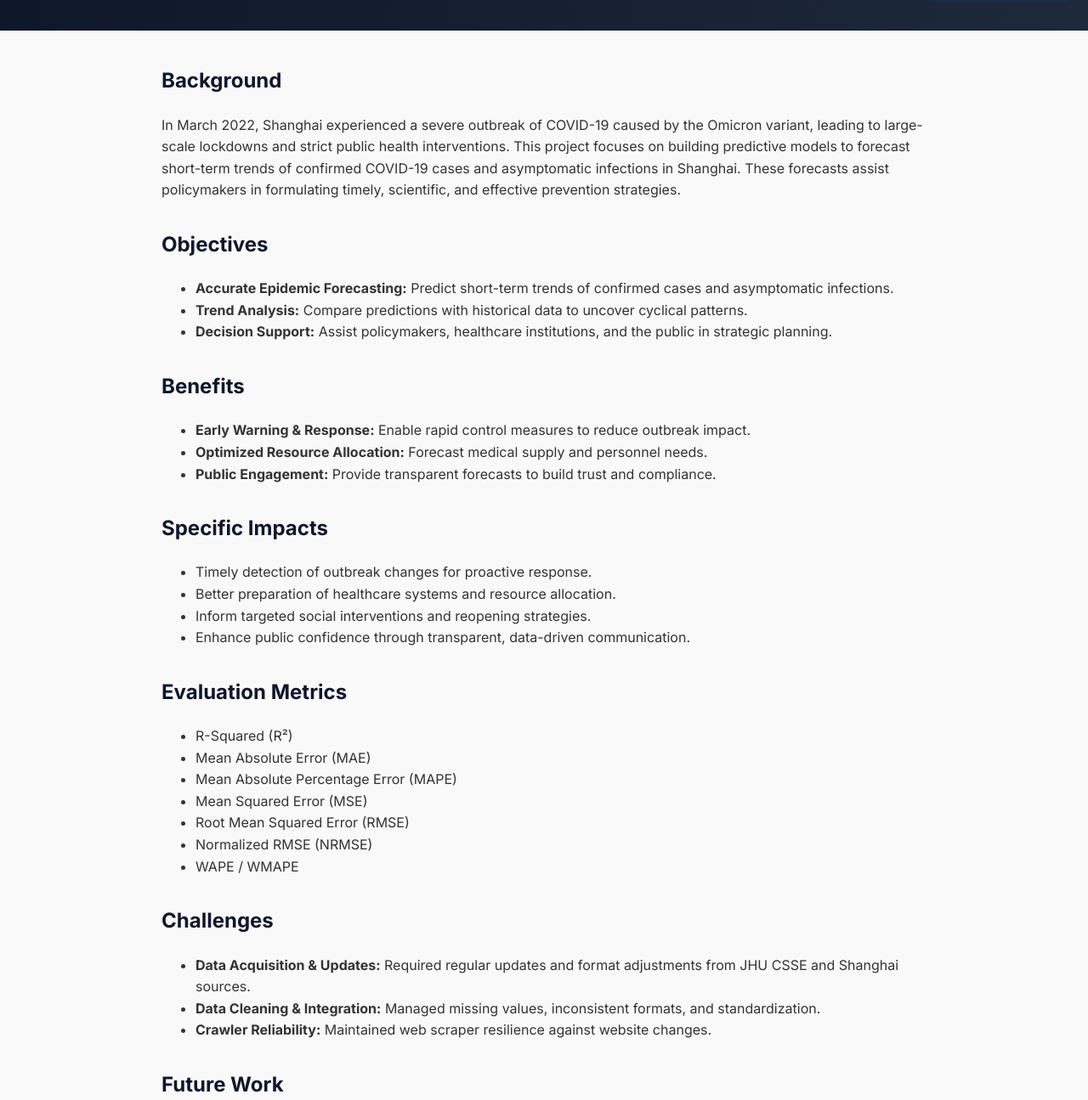
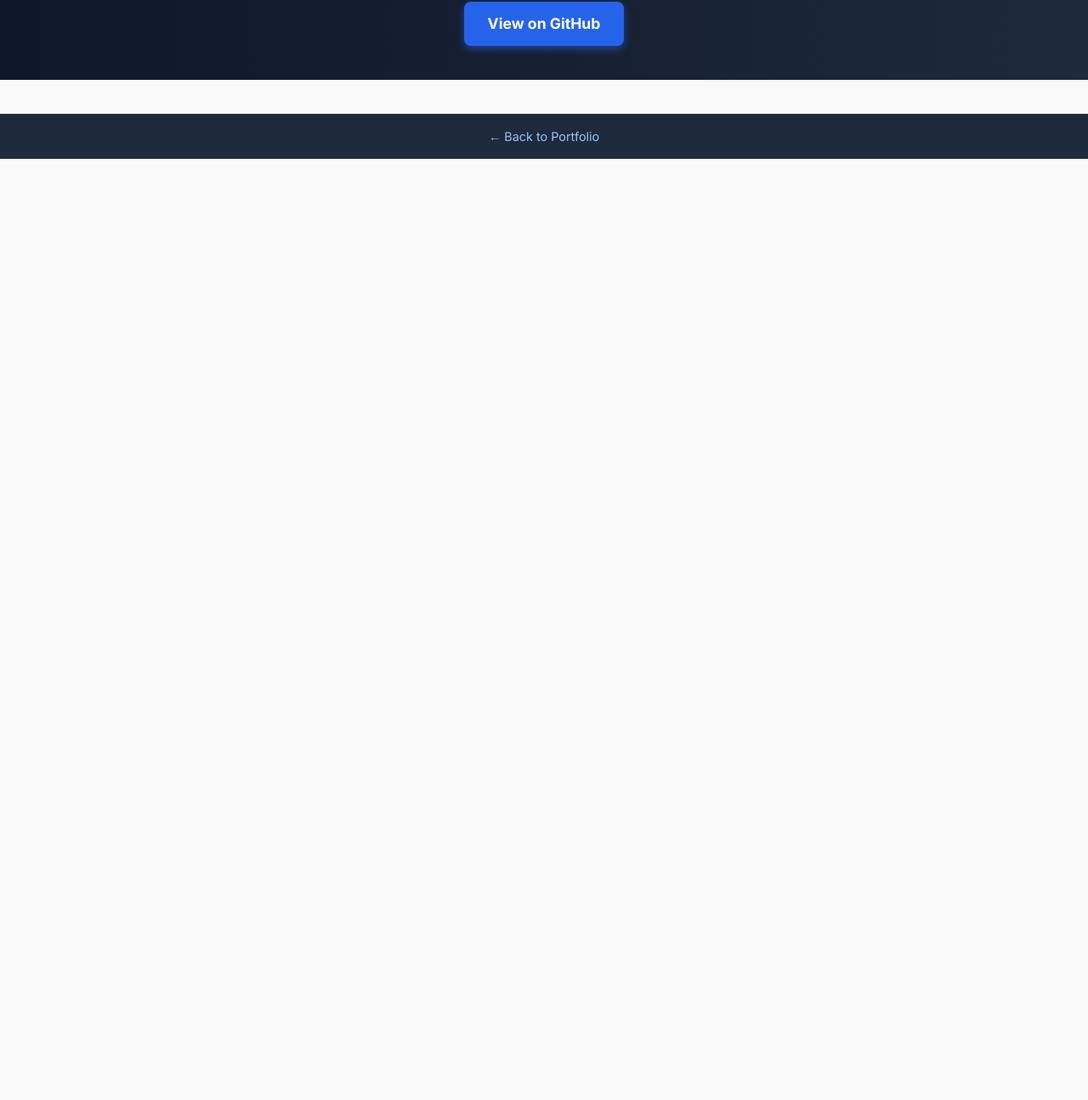
Before and after one commit to snw16/portfolio, a plain HTML site: page projects/shanghai_covid_forecast/index.html in a window 1280 px wide. Shown: the part 100-1395 px from the top of the page at 85% size. After the commit the page ends 800 px from the top, so only its background shows below. Drawn offline with Linux system fonts and the light colour scheme.

Commit message:
index.html

```diff
--- a/projects/shanghai_covid_forecast/index.html
+++ b/projects/shanghai_covid_forecast/index.html
@@ -18,27 +18,28 @@
       color: #fff;
       padding: 40px 20px;
       display: flex;
+      flex-direction: column;
       align-items: center;
-      justify-content: space-between;
+      text-align: center;
       gap: 20px;
-      flex-wrap: wrap;
     }
     header h1 {
       margin: 0;
       font-size: 2.2rem;
-      flex: 1 1 auto;
-      min-width: 250px;
+      max-width: 900px;
+      line-height: 1.2;
     }
     .github-btn {
       background-color: #2563eb;
       color: white;
       font-weight: 700;
-      padding: 12px 24px;
+      padding: 12px 28px;
       border-radius: 8px;
       text-decoration: none;
       box-shadow: 0 4px 8px rgba(37, 99, 235, 0.5);
       transition: background-color 0.3s ease, box-shadow 0.3s ease;
-      flex-shrink: 0;
+      font-size: 1.1rem;
+      user-select: none;
     }
     .github-btn:hover {
       background-color: #1e40af;
@@ -52,16 +53,6 @@
     h2 {
       color: #0f172a;
       margin-top: 2rem;
-    }
-    h3 {
-      color: #1e293b;
-      margin-top: 1.5rem;
-    }
-    code, pre {
-      background: #e2e8f0;
-      padding: 5px 8px;
-      border-radius: 5px;
-      font-family: 'Courier New', monospace;
     }
     a {
       color: #2563eb;
@@ -81,7 +72,6 @@
   </style>
 </head>
 <body>
-
   <header>
     <h1>Shanghai COVID-19 2022 Outbreak Forecast</h1>
     <a
@@ -94,69 +84,11 @@
   </header>
 
   <main>
-    <h2>Background</h2>
-    <p>
-      In March 2022, Shanghai experienced a severe outbreak of COVID-19 caused by the Omicron variant, leading to large-scale lockdowns and strict public health interventions.
-      This project focuses on building predictive models to forecast short-term trends of confirmed COVID-19 cases and asymptomatic infections in Shanghai.
-      These forecasts assist policymakers in formulating timely, scientific, and effective prevention strategies.
-    </p>
-
-    <h2>Objectives</h2>
-    <ul>
-      <li><strong>Accurate Epidemic Forecasting:</strong> Predict short-term trends of confirmed cases and asymptomatic infections.</li>
-      <li><strong>Trend Analysis:</strong> Compare predictions with historical data to uncover cyclical patterns.</li>
-      <li><strong>Decision Support:</strong> Assist policymakers, healthcare institutions, and the public in strategic planning.</li>
-    </ul>
-
-    <h2>Benefits</h2>
-    <ul>
-      <li><strong>Early Warning & Response:</strong> Enable rapid control measures to reduce outbreak impact.</li>
-      <li><strong>Optimized Resource Allocation:</strong> Forecast medical supply and personnel needs.</li>
-      <li><strong>Public Engagement:</strong> Provide transparent forecasts to build trust and compliance.</li>
-    </ul>
-
-    <h2>Specific Impacts</h2>
-    <ul>
-      <li>Timely detection of outbreak changes for proactive response.</li>
-      <li>Better preparation of healthcare systems and resource allocation.</li>
-      <li>Inform targeted social interventions and reopening strategies.</li>
-      <li>Enhance public confidence through transparent, data-driven communication.</li>
-    </ul>
-
-    <h2>Evaluation Metrics</h2>
-    <ul>
-      <li>R-Squared (R²)</li>
-      <li>Mean Absolute Error (MAE)</li>
-      <li>Mean Absolute Percentage Error (MAPE)</li>
-      <li>Mean Squared Error (MSE)</li>
-      <li>Root Mean Squared Error (RMSE)</li>
-      <li>Normalized RMSE (NRMSE)</li>
-      <li>WAPE / WMAPE</li>
-    </ul>
-
-    <h2>Challenges</h2>
-    <ul>
-      <li><strong>Data Acquisition & Updates:</strong> Required regular updates and format adjustments from JHU CSSE and Shanghai sources.</li>
-      <li><strong>Data Cleaning & Integration:</strong> Managed missing values, inconsistent formats, and standardization.</li>
-      <li><strong>Crawler Reliability:</strong> Maintained web scraper resilience against website changes.</li>
-    </ul>
-
-    <h2>Future Work</h2>
-    <ul>
-      <li><strong>Data Quality:</strong> Improve pipelines for completeness and consistency.</li>
-      <li><strong>Feature Expansion:</strong> Add mobility indices, weather data, and derived epidemiological features.</li>
-      <li><strong>Feature Selection:</strong> Use correlation analysis to improve model efficiency.</li>
-      <li><strong>Model Optimization:</strong> Experiment with ensemble models like ARIMA, LSTM, and stacking.</li>
-      <li><strong>Real-Time Forecasting:</strong> Develop dynamically updating prediction systems.</li>
-      <li><strong>Explainability:</strong> Use SHAP values and feature analysis for stakeholder interpretability.</li>
-    </ul>
-
 
   </main>
 
   <footer>
     <a href="https://snw16.github.io/portfolio/" style="color:#93c5fd;">← Back to Portfolio</a>
   </footer>
-
 </body>
 </html>
```
